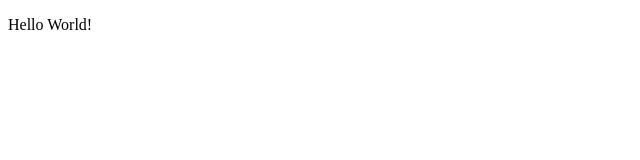
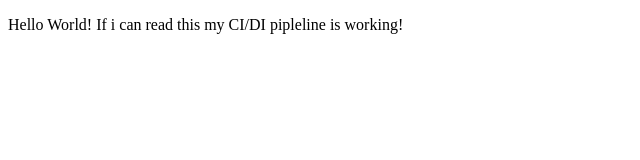
Before and after one commit to al-duncan/azure_crc_frontend, a plain HTML site: page index.html in a window 1280 px wide. Shown: the whole page, without its empty margins (0-640 px from the left). Drawn offline with Linux system fonts and the light colour scheme.

Commit message:
Test Github actions

```diff
--- a/index.html
+++ b/index.html
@@ -4,6 +4,6 @@
         <title>Hello world!</title>
     </head>
     <body>
-        <p>Hello World!</p>
+        <p>Hello World! If i can read this my CI/DI pipleline is working!</p>
     </body>
 </html>
```
